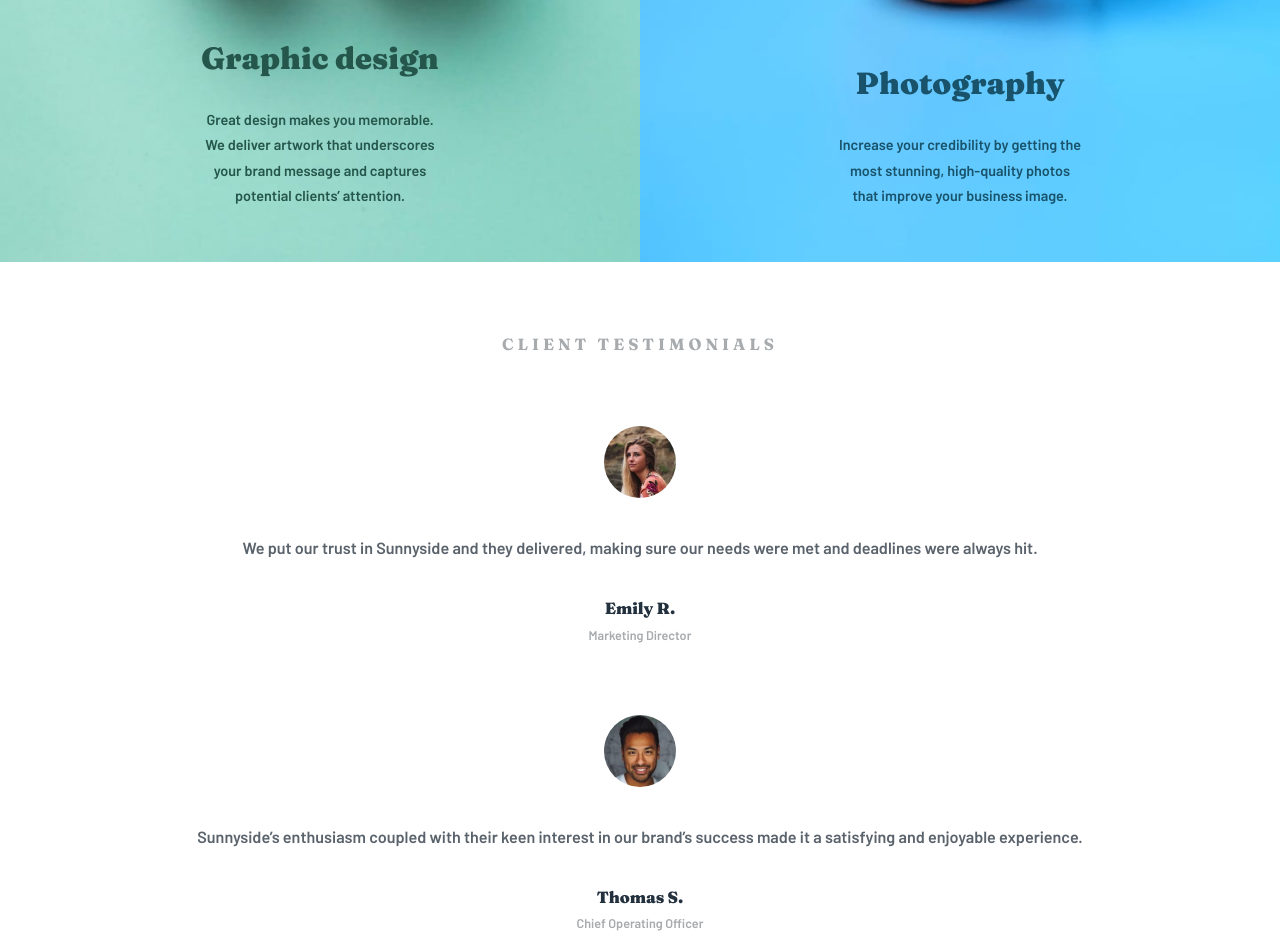
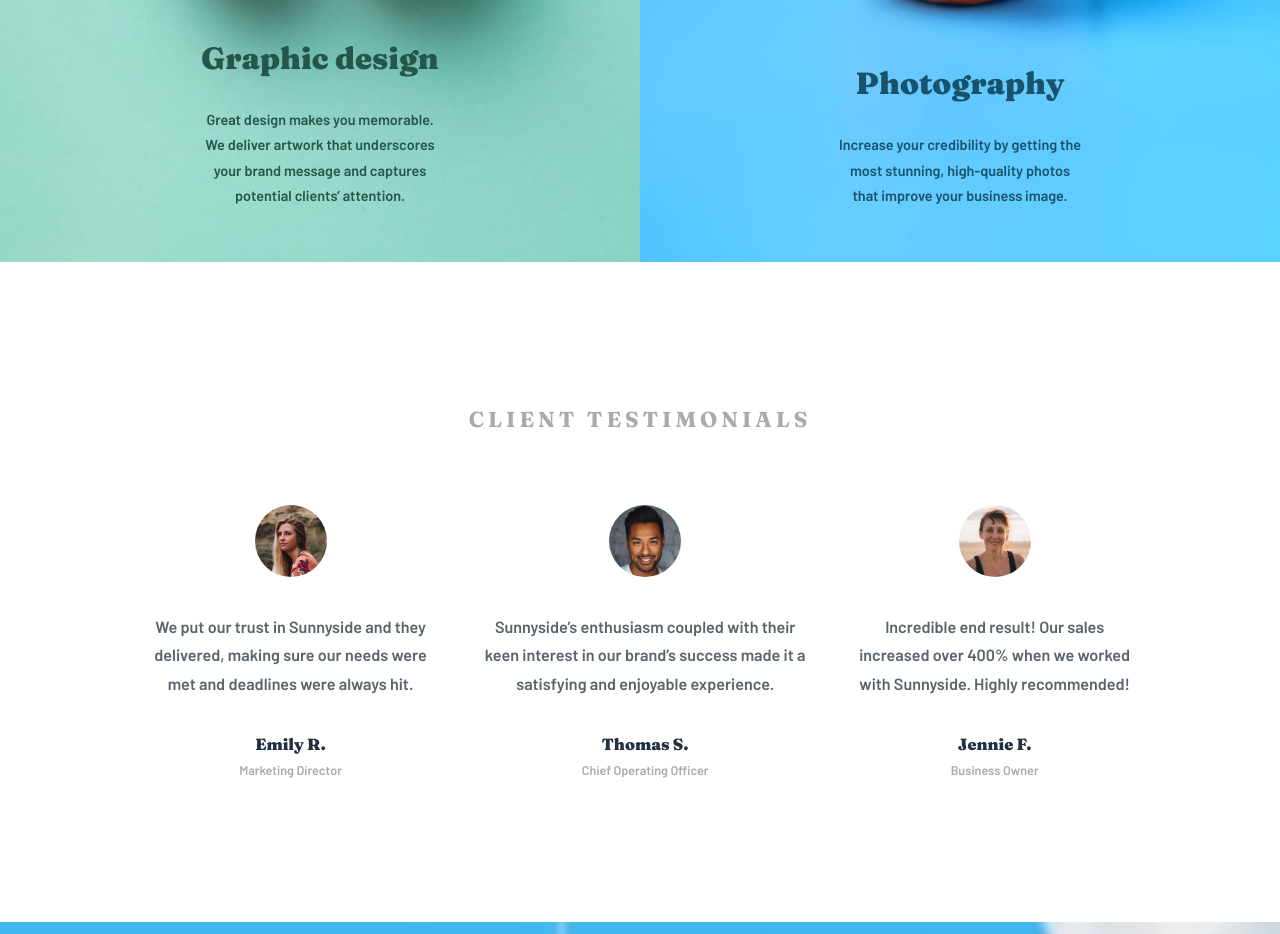
Before and after one commit to anhvu1012/Sunnyside-Agency-Landing-Page, a plain HTML site: page index.html in a window 1280 px wide. Shown: the part 2049-2983 px from the top of the page. Drawn offline with Linux system fonts and the light colour scheme.

Commit message:
Add client-testimonies-section desktop styling

```diff
--- a/index.html
+++ b/index.html
@@ -143,6 +143,7 @@
       </article>
       <article class="client-testimonials-section flex flex-column">
         <h4>Client testimonials</h4>
+        <div class="content flex flex-column">
           <article class="client-testimonial flex flex-column align-center">
             <img
               class="client-pfp"
@@ -180,14 +181,15 @@
               alt="Jennie profile picture"
             />
             <p class="testimonial-text">
-            Incredible end result! Our sales increased over 400% when we worked
-            with Sunnyside. Highly recommended!
+              Incredible end result! Our sales increased over 400% when we
+              worked with Sunnyside. Highly recommended!
             </p>
             <div class="flex flex-column align-center">
               <h5 class="client-name">Jennie F.</h5>
               <span class="client-profession">Business Owner</span>
             </div>
           </article>
+        </div>
       </article>
       <section class="gallery-section">
         <img
--- a/sass/styles.scss
+++ b/sass/styles.scss
@@ -377,12 +377,31 @@ h1, h2, h3, h4, h5, p {
     padding-inline: 1.8em;
     padding-block: 4em;
     row-gap: 4em;
+    @include breakpoint(tablet){
+      padding-inline: 8em;
+    }
+    @include breakpoint(desktop){
+      padding-block: 8em;
+    }
+
+    .content{
+      row-gap: 4em;
+
+      @include breakpoint(desktop){
+        flex-direction: row;
+        column-gap: 2.5em;
+      }
+    }
+
     &>h4{
       font-size: 0.9em;
       @include text-style($font-fraunces, $grey-400, 700);
       text-transform: uppercase;
       text-align: center;
       letter-spacing: 4px;
+      @include breakpoint(desktop){
+        font-size: 1.2em;
+      }
     }
 
     .client-testimonial{
```
Also changed, not shown: styles/styles.css, 1 other file. Lines whose indentation alone changed are shown as unchanged.
